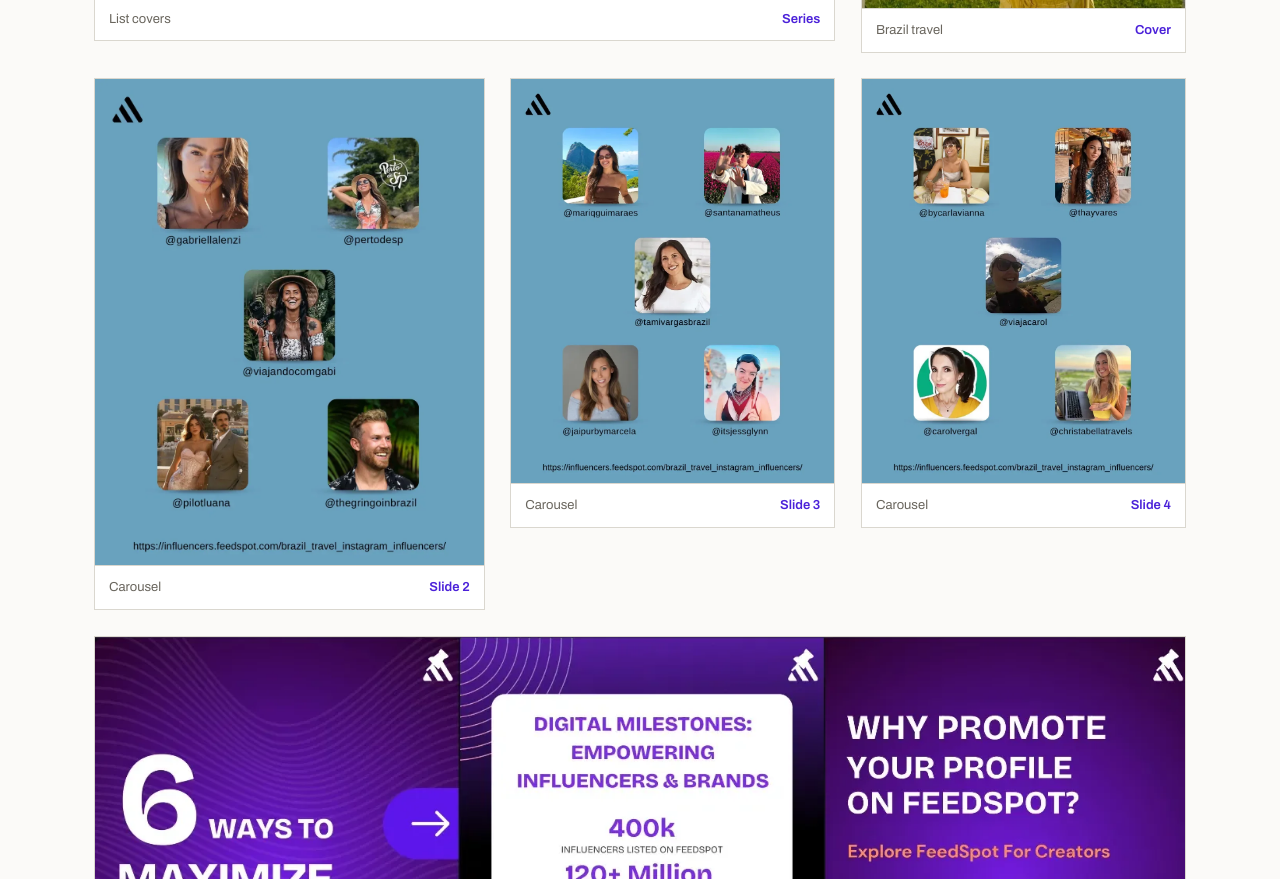
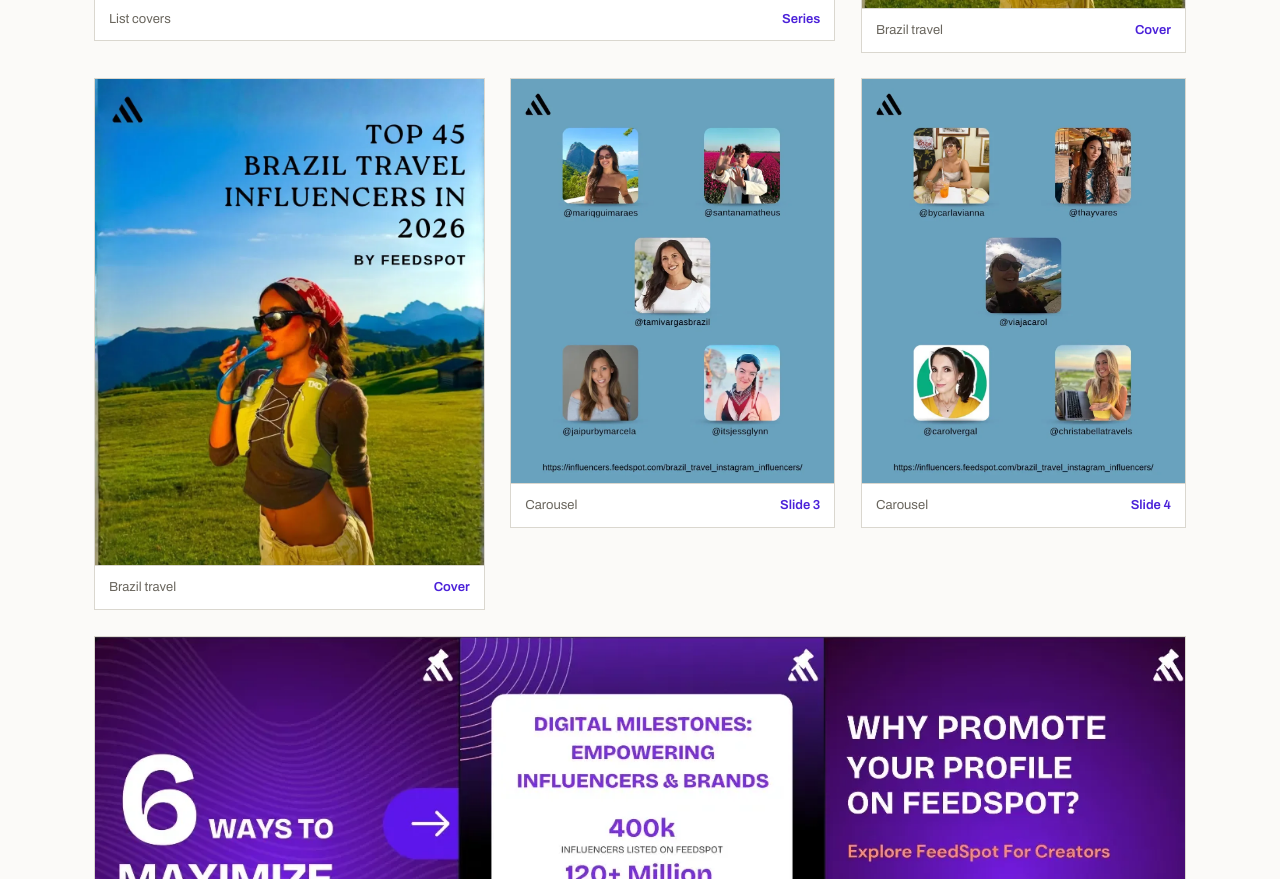
Before and after one commit to rajkikani29/rajkikani29.github.io, a plain HTML site: page index.html in a window 1280 px wide. Shown: the part 3639-4518 px from the top of the page. Drawn offline with Linux system fonts and the light colour scheme.

Commit message:
Update index.html

```diff
--- a/index.html
+++ b/index.html
@@ -536,11 +536,11 @@
         <figcaption><span>Brazil travel</span><b>Cover</b></figcaption>
       </figure>
 
-      <figure class="print f-third">
-        <button type="button" data-lb="assets/img/feedspot-carousel-1.webp" data-cap="Carousel slide 2 — five creators per slide on a fixed quincunx grid.">
-          <img src="assets/img/feedspot-carousel-1.webp" alt="Carousel slide showing five Brazilian travel creator avatars with handles on a blue background." width="980" height="1225" loading="lazy">
+      <figure class="print f-side">
+        <button type="button" data-lb="assets/img/feedspot-carousel-1.webp" data-cap="Cover slide for the Brazil travel list.">
+          <img src="assets/img/feedspot-brazil-cover.webp" alt="Cover slide reading Top 45 Brazil Travel Influencers in 2026 over a photo of a trail runner in green mountains." width="980" height="1225" loading="lazy">
         </button>
-        <figcaption><span>Carousel</span><b>Slide 2</b></figcaption>
+        <figcaption><span>Brazil travel</span><b>Cover</b></figcaption>
       </figure>
 
       <figure class="print f-third">
```
